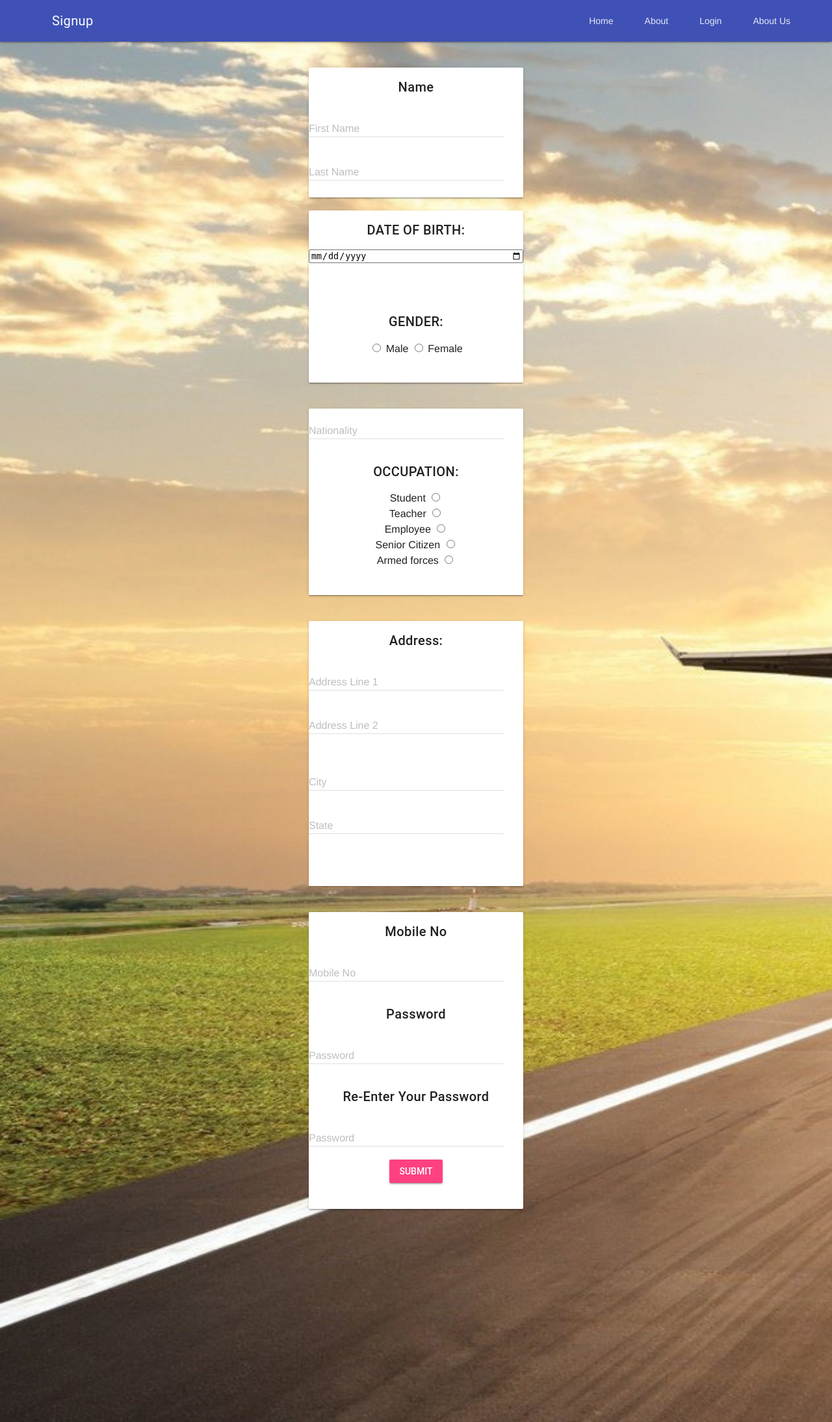
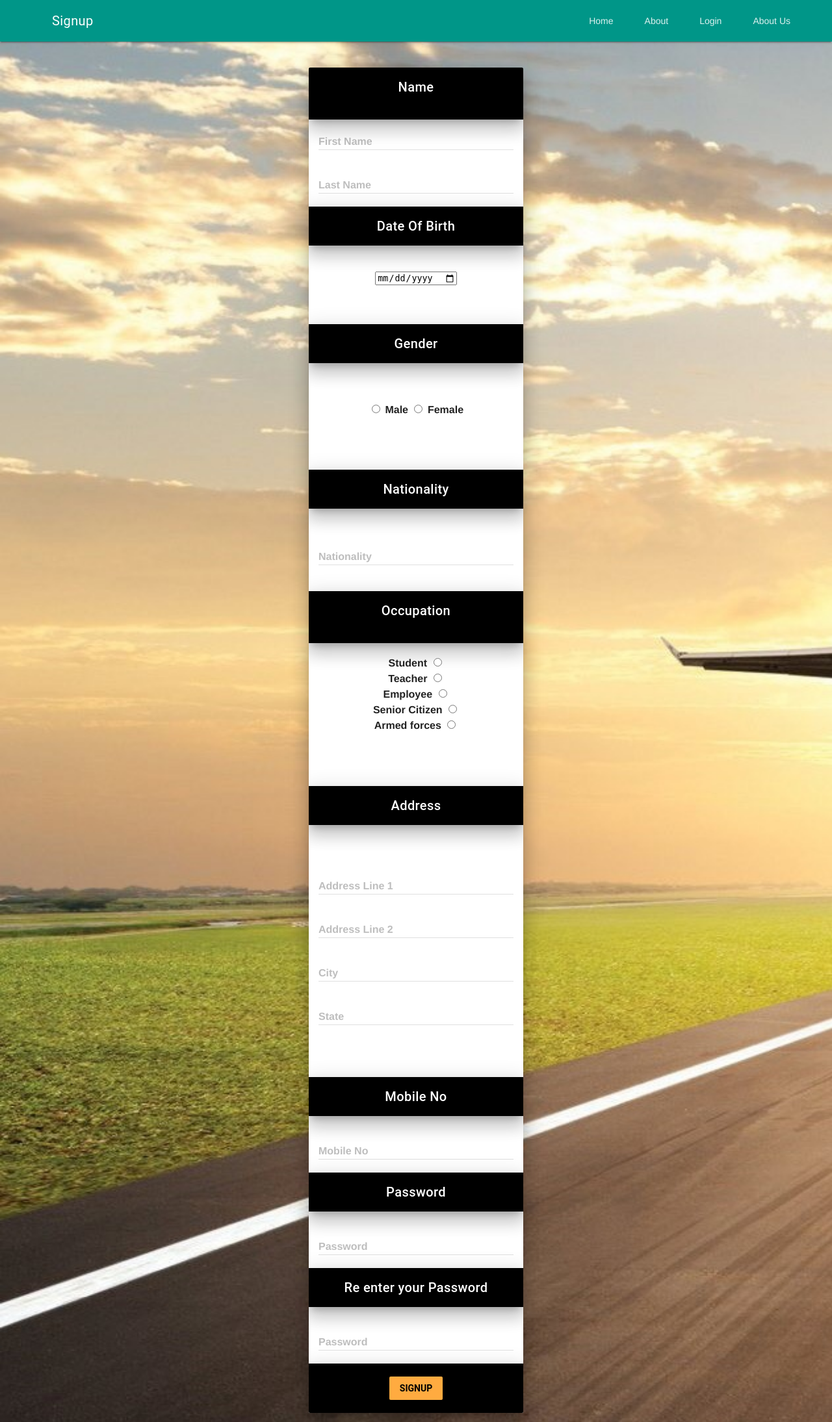
Before and after one commit to dwij2812/FlightBooking-system, a PHP site: page /form.php in a window 1280 px wide. Shown: the whole page at 65% size. Run offline with PHP 8.4, Linux system fonts and the light colour scheme; some libraries are stand-ins or nearby versions.

Commit message:
Add files via upload

```diff
--- a/form.php
+++ b/form.php
@@ -4,7 +4,7 @@
     <title>Sign Up</title>
     <meta name="viewport" content="width=device-width, initial-scale=1">
     <link rel="stylesheet" href="Front with CSS.css">
-    <link rel="stylesheet" href="https://code.getmdl.io/1.3.0/material.indigo-pink.min.css">
+    <link rel="stylesheet" href="https://code.getmdl.io/1.3.0/material.teal-orange.min.css" />
     <script src="https://storage.googleapis.com/code.getmdl.io/1.0.6/material.min.js"></script>
     <link rel="stylesheet" href="https://fonts.googleapis.com/icon?family=Material+Icons">
 </head>
@@ -42,10 +42,13 @@
 
                 <center>
                     <form action="#">
+<br><br>
+                        <div class="demo-card-wide mdl-card mdl-shadow--16dp">
+                            <b> <div class="mdl-shadow--16dp" style="background-color:#000000">
+                        <br>
+                        <div class="mdl-typography--title" style="color:#ffffff">Name</div>
                         <br><br>
-                        <div class="demo-card-wide mdl-card mdl-shadow--2dp">
-                            <br>
-                            <b> <div class="mdl-typography--title">Name</div></b><br>
+                        </div>
                             <div class="mdl-textfield mdl-js-textfield mdl-textfield--floating-label">
                                 <input class="mdl-textfield__input" type="text" id="First Name">
                                 <label class="mdl-textfield__label" for="First Name">First Name</label>
@@ -54,16 +57,22 @@
                                 <input class="mdl-textfield__input" type="text" id="Last Name">
                                 <label class="mdl-textfield__label" for="Last Name">Last Name</label>
                             </div>
-                        </div>
-                        <br><b>
-                            <div class="demo-card-wide mdl-card mdl-shadow--2dp">
+
                                 <br>
-                                <div class="mdl-typography--title">DATE OF BIRTH:</div></b><br>
+                                <div class="mdl-shadow--16dp" style="background-color:#000000">
+                        <br>
+                        <div class="mdl-typography--title" style="color:#ffffff">Date Of Birth</div>
+                        <br>
+                        </div><br><br>
                         <input type="date"><br>
                         <br>
                         <br>
 
-                        <br><b><div class="mdl-typography--title">GENDER:</div></b>
+                        <br><div class="mdl-shadow--16dp" style="background-color:#000000">
+                        <br>
+                        <div class="mdl-typography--title" style="color:#ffffff">Gender</div>
+                        <br>
+                        </div><br><br>
                         <br>
                         <div>
                             <label class="mdl-radio mdl-js-radio mdl-js-ripple-effect" for="option-1">
@@ -76,15 +85,22 @@
         </label>
                             <br><br><br>
                         </div>
-            </div>
             <br><br>
-            <div class="demo-card-wide mdl-card mdl-shadow--2dp">
+            <div class="mdl-shadow--16dp" style="background-color:#000000">
+                        <br>
+                        <div class="mdl-typography--title" style="color:#ffffff">Nationality</div>
+                        <br>
+                        </div><br><br>
                 <div class="mdl-textfield mdl-js-textfield mdl-textfield--floating-label">
                     <input class="mdl-textfield__input" type="text" id="Nationality">
                     <label class="mdl-textfield__label" for="Nationality">Nationality</label>
                 </div>
                 <center>
-                    <br><b><div class="mdl-typography--title">OCCUPATION:</div></b><br>
+                    <br><div class="mdl-shadow--16dp" style="background-color:#000000">
+                        <br>
+                        <div class="mdl-typography--title" style="color:#ffffff">Occupation</div>
+                        <br><br>
+                        </div><br>
                     <span class="mdl-radio__label">Student</span>
                     <label class="mdl-radio mdl-js-radio mdl-js-ripple-effect" for="option1">
                 <input type="radio" id="option1" class="mdl-radio__button" name="options" value="1">
@@ -111,11 +127,14 @@
 
         </label><br><br><br>
                     <center>
-            </div>
+
             <br><br>
-            <div class="demo-card-wide mdl-card mdl-shadow--2dp">
-                <br>
-                <b> <div class="mdl-typography--title">Address: </div></b><br>
+
+                <b> <div class="mdl-shadow--16dp" style="background-color:#000000">
+                        <br>
+                        <div class="mdl-typography--title" style="color:#ffffff">Address</div>
+                        <br>
+                        </div></b><br><br><br>
                 <div class="mdl-textfield mdl-js-textfield mdl-textfield--floating-label">
                     <input class="mdl-textfield__input" type="text" id="Address_1">
                     <label class="mdl-textfield__label" for="Address_1">Address Line 1</label>
@@ -133,32 +152,41 @@
                     <input class="mdl-textfield__input" type="text" id="State">
                     <label class="mdl-textfield__label" for="State">State</label>
                 </div>
-                <br><br><br>
-            </div>
+                <br>
             <br><br>
-            <div class="demo-card-wide mdl-card mdl-shadow--2dp">
 
-                <b> <br><div class="mdl-typography--title">Mobile No </div></b><br>
+                <b> <br><div class="mdl-shadow--16dp" style="background-color:#000000">
+                        <br>
+                        <div class="mdl-typography--title" style="color:#ffffff">Mobile No</div>
+                        <br>
+                        </div></b><br>
                 <div class="mdl-textfield mdl-js-textfield mdl-textfield--floating-label">
                     <input class="mdl-textfield__input" type="text" id="Mobile No">
                     <label class="mdl-textfield__label" for="Mobile No">Mobile No</label>
                 </div>
-                <b> <br><div class="mdl-typography--title">Password</div> </b><br>
+                <b> <br><div class="mdl-shadow--16dp" style="background-color:#000000">
+                        <br>
+                        <div class="mdl-typography--title" style="color:#ffffff">Password</div>
+                        <br>
+                        </div> </b><br>
                 <div class="mdl-textfield mdl-js-textfield mdl-textfield--floating-label">
                     <input class="mdl-textfield__input" type="text" id="Password">
                     <label class="mdl-textfield__label" for="Password">Password</label>
                 </div>
-                <b> <br><div class="mdl-typography--title">Re-Enter Your Password </div></b><br>
+                <b> <br><div class="mdl-shadow--16dp" style="background-color:#000000">
+                        <br>
+                        <div class="mdl-typography--title" style="color:#ffffff">Re enter your Password</div>
+                        <br>
+                        </div></b><br>
                 <div class="mdl-textfield mdl-js-textfield mdl-textfield--floating-label">
                     <input class="mdl-textfield__input" type="text" id="r_password">
                     <label class="mdl-textfield__label" for="r_password">Password</label>
                 </div>
-                <center>
-                    <button class="mdl-button mdl-js-button mdl-button--raised mdl-js-ripple-effect mdl-button--accent">
-        Submit
-        </button>
-                </center>
-                <br><br>
+                <div class="mdl-shadow--16dp" style="background-color:#000000"><br>
+                <button class="mdl-button mdl-js-button mdl-button--raised mdl-js-ripple-effect mdl-button--accent">
+            <div class="mdl-typography--subtitle" style="color:black;font-weight:bolder" name="Search">Signup</div>
+        </button><br><br>
+        </div>
             </div>
     </div>
     </Form>
```
